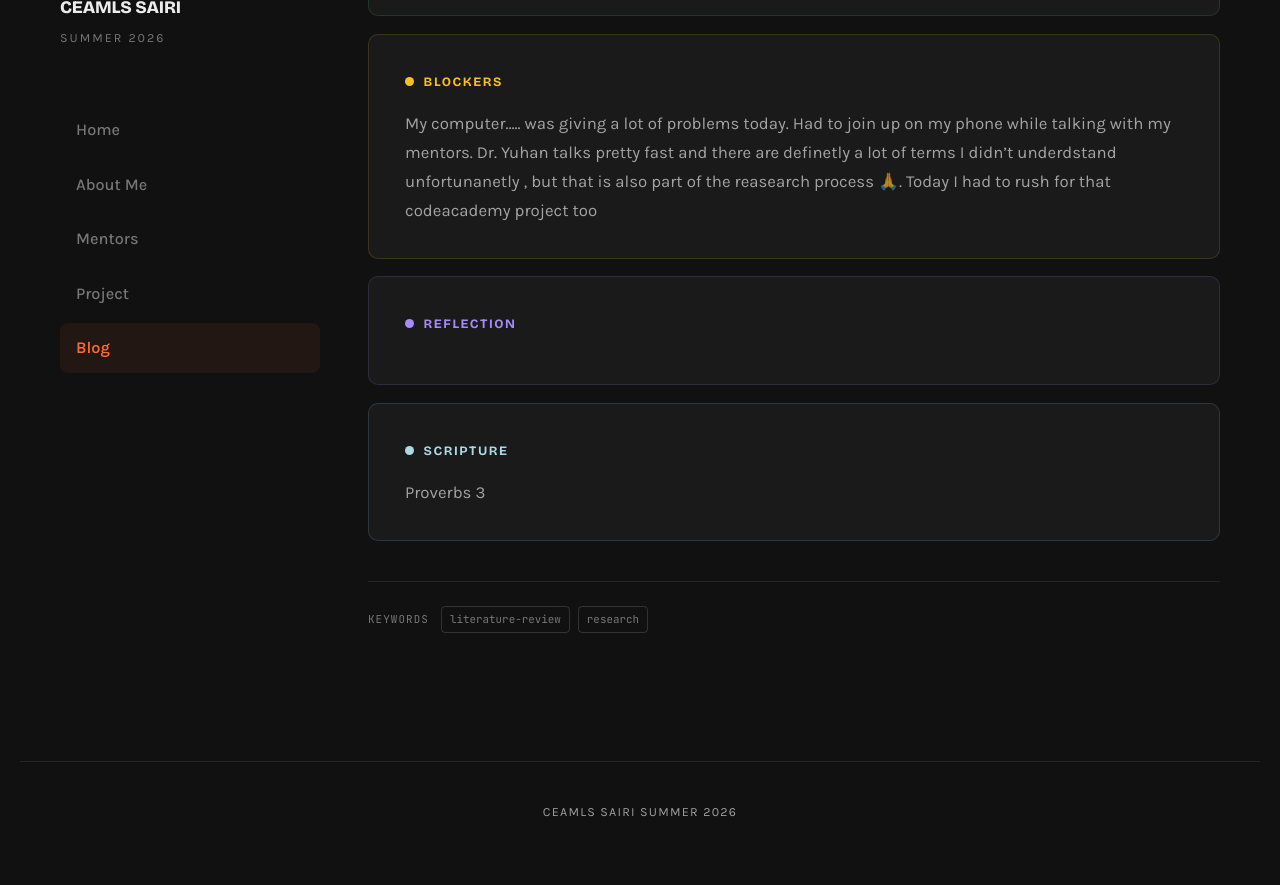
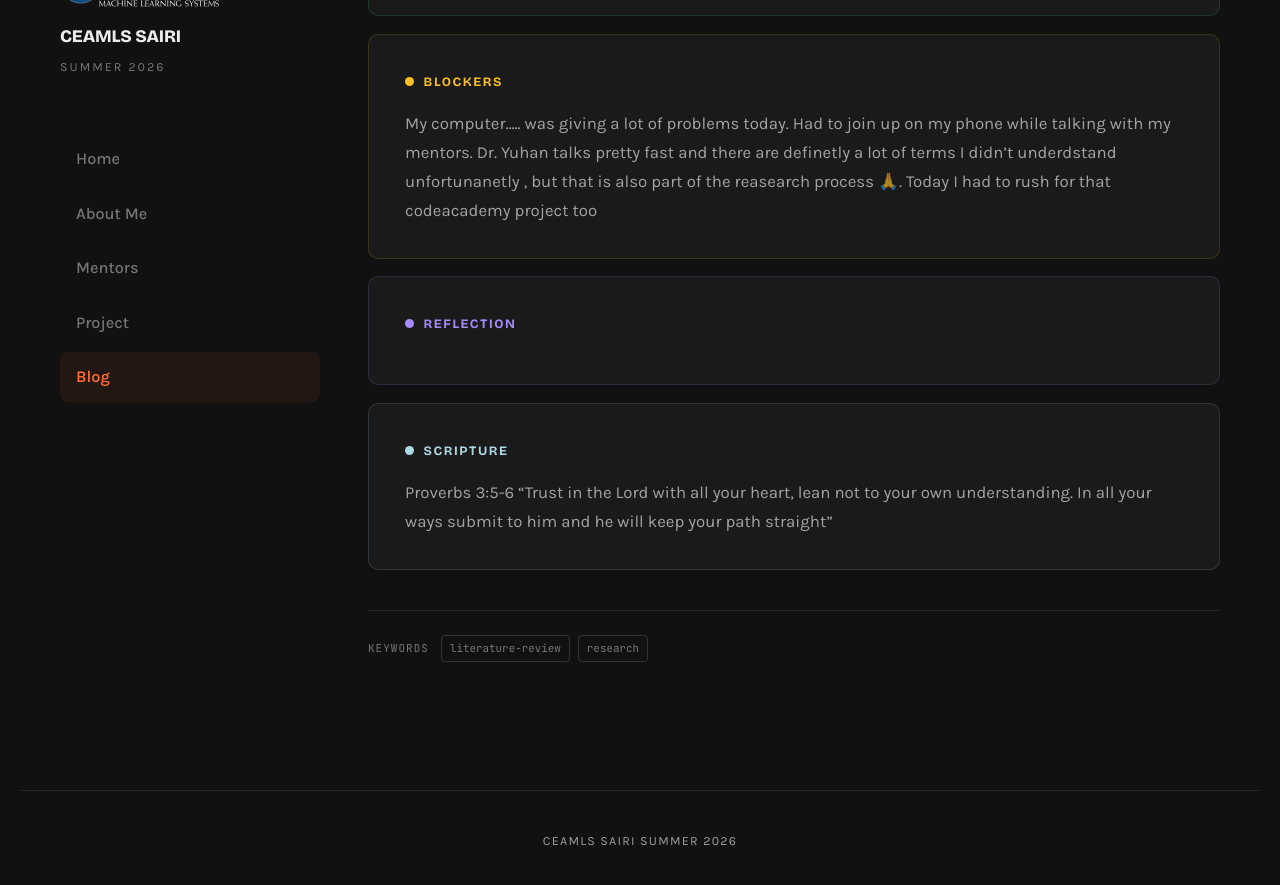
Before and after one commit to JoaqSnow/joaqsnowceamls26.github.io, a Jekyll site: the page built from _posts/2026-05-27-day-2.md, in a window 1280 px wide and 900 px high, scrolled down 592 px. Shown: the top 885 px of the window. Built offline with Jekyll 4.4.1, drawn with Linux system fonts in a browser that asks for light colours.

Commit message:
Update 2026-05-27-day-2.md

```diff
--- a/_posts/2026-05-27-day-2.md
+++ b/_posts/2026-05-27-day-2.md
@@ -17,5 +17,6 @@ reflection: |
 
 
 daily_scripture: |
-  Proverbs 3
+  Proverbs 3:5-6 "Trust in the Lord with all your heart, lean not to your own understanding.
+  In all your ways submit to him and he will keep your path straight"
 ---
```
